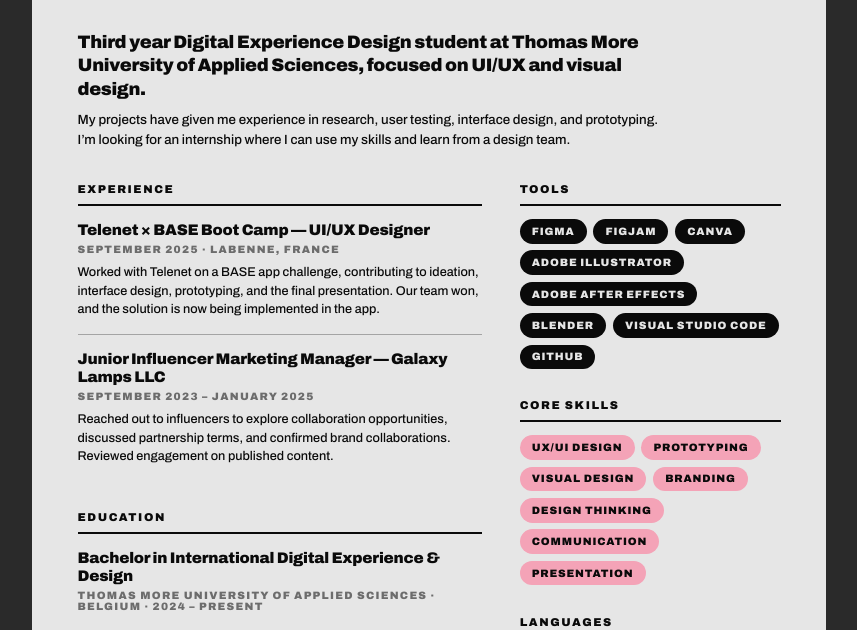
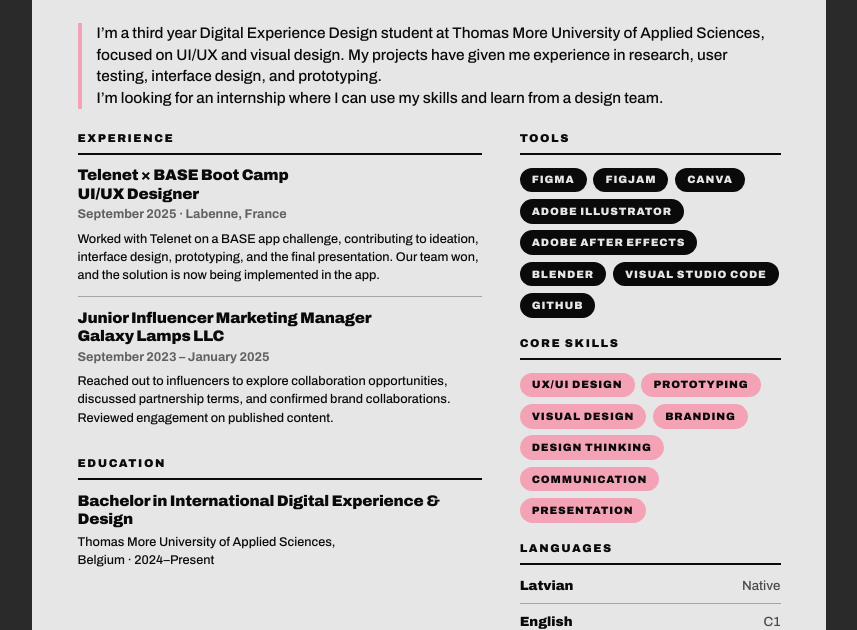
Before and after one commit to AgnijaBirzkope/agnijabirzkope.github.io, a plain HTML site: page cv.html in a window 1280 px wide. Shown: the part 322-952 px from the top of the page, without its empty margins (211-1068 px from the left). Drawn offline with Linux system fonts and the light colour scheme.

Commit message:
New CV in the portfolio style, as a page and as a PDF
Co-Authored-By: Claude Sonnet 5.5 <noreply@anthropic.com>

```diff
--- a/cv.html
+++ b/cv.html
@@ -27,25 +27,23 @@
     .head { display: grid; grid-template-columns: 1fr 56mm; gap: 8mm; padding: 12mm 12mm 0; align-items: start; }
     .name { font-weight: 900; text-transform: uppercase; font-size: 25mm; line-height: 1; letter-spacing: -.055em; color: var(--grey); white-space: nowrap; }
     .name span { display: block; position: relative; isolation: isolate; margin-left: -1mm; padding-left: 1mm; }
-    .name span::before { content: ''; position: absolute; z-index: -1; left: -12mm; right: 0; top: 10%; bottom: 12%; background: var(--pink); }
-    .name span:first-child::before { right: -16mm; }
+    .name span::before { content: ''; position: absolute; z-index: -1; left: -12mm; right: -8mm; top: 10%; bottom: 12%; background: var(--pink); }
     .contact { margin-top: 7mm; display: grid; grid-template-columns: repeat(2, auto); justify-content: start; gap: 1.6mm 10mm; font-size: 9.5pt; font-weight: 500; }
     .contact b { font-weight: 900; }
     .portrait { width: 56mm; height: 56mm; object-fit: cover; filter: grayscale(1); display: block; }
 
     /* ---------- lead ---------- */
-    .lead { margin: 9mm 12mm 0; font-size: 13.5pt; line-height: 1.3; font-weight: 800; letter-spacing: -.02em; max-width: 34em; }
-    .lead small { display: block; margin-top: 2.5mm; font-size: 10pt; font-weight: 500; letter-spacing: 0; line-height: 1.45; max-width: 44em; }
+    .lead { margin: 7mm 12mm 0; font-size: 11.5pt; line-height: 1.4; font-weight: 500; padding-left: 4mm; border-left: 1.2mm solid var(--pink); }
 
     /* ---------- columns ---------- */
-    .cols { flex: 1; margin: 9mm 12mm 0; display: grid; grid-template-columns: 1.55fr 1fr; gap: 10mm; min-height: 0; }
-    section + section { margin-top: 8mm; }
+    .cols { flex: 1; margin: 6mm 12mm 0; display: grid; grid-template-columns: 1.55fr 1fr; gap: 10mm; min-height: 0; }
+    section + section { margin-top: 5mm; }
     section > .label { display: block; padding-bottom: 2.4mm; border-bottom: 2px solid var(--black); }
 
-    .item { padding: 4mm 0; border-bottom: 1px solid var(--rule); }
+    .item { padding: 3mm 0; border-bottom: 1px solid var(--rule); }
     .item:last-child { border-bottom: 0; }
     .item h3 { font-size: 11.5pt; font-weight: 900; letter-spacing: -.015em; line-height: 1.2; }
-    .item .meta { margin-top: 1.2mm; font-size: 8pt; font-weight: 900; letter-spacing: .12em; text-transform: uppercase; opacity: .55; }
+    .item .meta { margin-top: 1.2mm; font-size: 9.5pt; font-weight: 700; opacity: .6; }
     .item p { margin-top: 2.2mm; font-size: 9.5pt; line-height: 1.45; font-weight: 500; }
 
     .tags { padding-top: 3.4mm; display: flex; flex-wrap: wrap; gap: 1.8mm; }
@@ -54,10 +52,10 @@
     .langs { padding-top: 1mm; }
     .langs li { display: flex; justify-content: space-between; align-items: baseline; padding: 2.6mm 0; border-bottom: 1px solid var(--rule); font-size: 10pt; font-weight: 900; }
     .langs li:last-child { border-bottom: 0; }
-    .langs span { font-size: 8pt; letter-spacing: .12em; text-transform: uppercase; opacity: .55; }
+    .langs span { font-size: 10pt; font-weight: 500; opacity: .7; }
 
     /* ---------- foot ---------- */
-    .foot { background: var(--pink); padding: 5mm 12mm; display: flex; justify-content: space-between; align-items: center; margin-top: 9mm; }
+    .foot { background: var(--pink); padding: 5mm 12mm; display: flex; justify-content: space-between; align-items: center; margin-top: 4mm; }
     .foot .open { display: flex; align-items: center; gap: 2.4mm; }
     .foot .open i { width: 2.4mm; height: 2.4mm; border-radius: 50%; background: var(--black); }
     .foot a { font-size: 11pt; font-weight: 900; letter-spacing: -.01em; }
@@ -79,8 +77,8 @@
     </header>
 
     <p class="lead">
-      Third year Digital Experience Design student at Thomas More University of Applied Sciences, focused on UI/UX and visual design.
-      <small>My projects have given me experience in research, user testing, interface design, and prototyping. I’m looking for an internship where I can use my skills and learn from a design team.</small>
+      I’m a third year Digital Experience Design student at Thomas More University of Applied Sciences, focused on UI/UX and visual design. My projects have given me experience in research, user testing, interface design, and prototyping.<br>
+      I’m looking for an internship where I can use my skills and learn from a design team.
     </p>
 
     <div class="cols">
@@ -88,12 +86,12 @@
         <section>
           <span class="label">Experience</span>
           <div class="item">
-            <h3>Telenet × BASE Boot Camp — UI/UX Designer</h3>
+            <h3>Telenet × BASE Boot Camp<br>UI/UX Designer</h3>
             <div class="meta">September 2025 · Labenne, France</div>
             <p>Worked with Telenet on a BASE app challenge, contributing to ideation, interface design, prototyping, and the final presentation. Our team won, and the solution is now being implemented in the app.</p>
           </div>
           <div class="item">
-            <h3>Junior Influencer Marketing Manager — Galaxy Lamps LLC</h3>
+            <h3>Junior Influencer Marketing Manager<br>Galaxy Lamps LLC</h3>
             <div class="meta">September 2023 – January 2025</div>
             <p>Reached out to influencers to explore collaboration opportunities, discussed partnership terms, and confirmed brand collaborations. Reviewed engagement on published content.</p>
           </div>
@@ -102,7 +100,7 @@
           <span class="label">Education</span>
           <div class="item">
             <h3>Bachelor in International Digital Experience &amp; Design</h3>
-            <div class="meta">Thomas More University of Applied Sciences · Belgium · 2024 – Present</div>
+            <p style="margin-top:1.2mm">Thomas More University of Applied Sciences,<br>Belgium · 2024–Present</p>
           </div>
         </section>
       </div>
@@ -132,9 +130,14 @@
     </div>
 
     <footer class="foot">
-      <span class="label open"><i></i>Open to internships</span>
+      <span class="label open"><i></i>Open to internships · Feb to May</span>
       <a href="https://agnijabirzkope.github.io">agnijabirzkope.github.io ↗</a>
     </footer>
   </main>
+  <script>
+    // Click any text and type to edit it. Then Ctrl+P -> Save as PDF (Margins: None, Background graphics: on).
+    document.querySelector('.page').contentEditable = 'true';
+    document.querySelector('.page').spellcheck = false;
+  </script>
 </body>
 </html>
```
Also changed, not shown: 1 other file.
